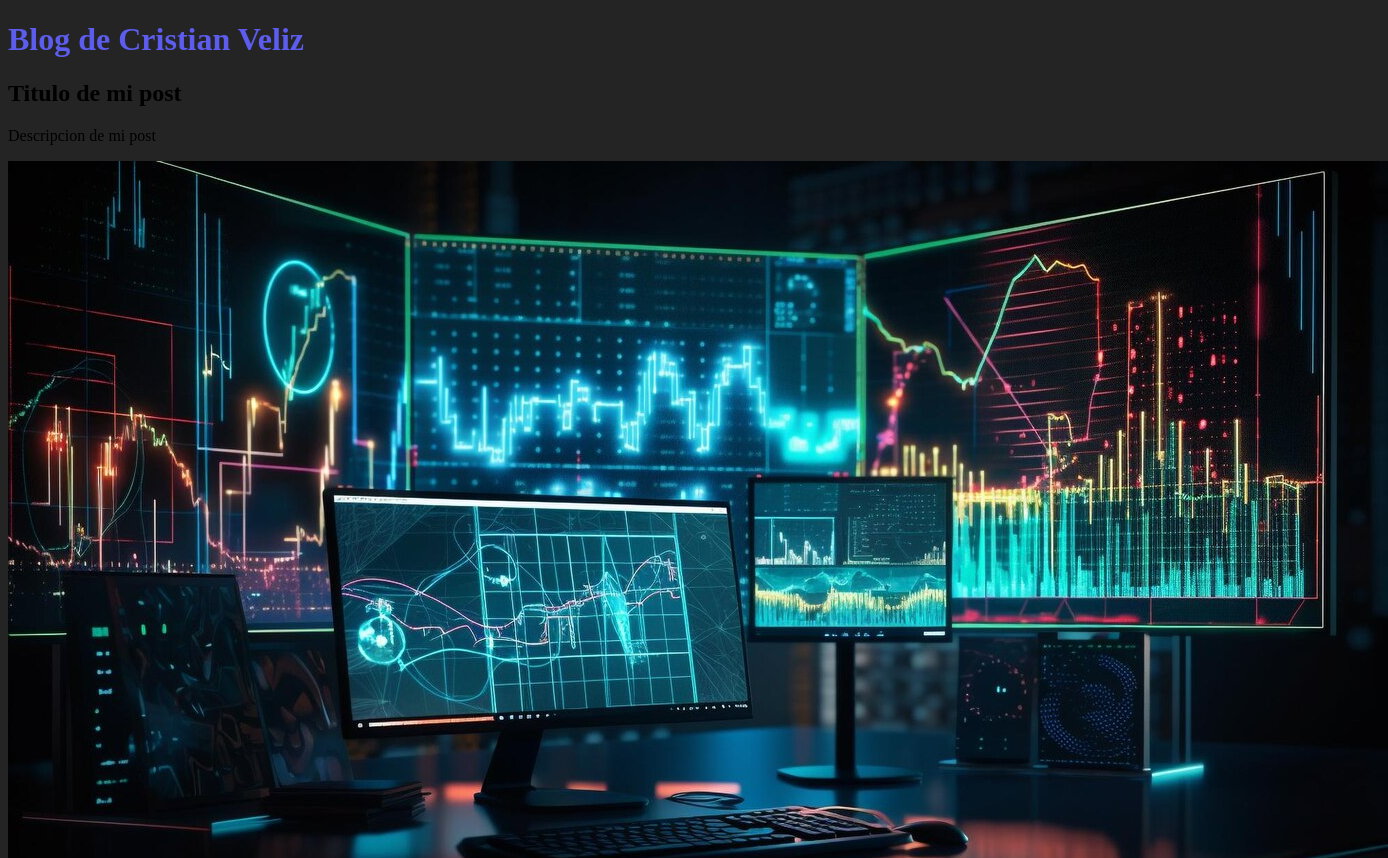
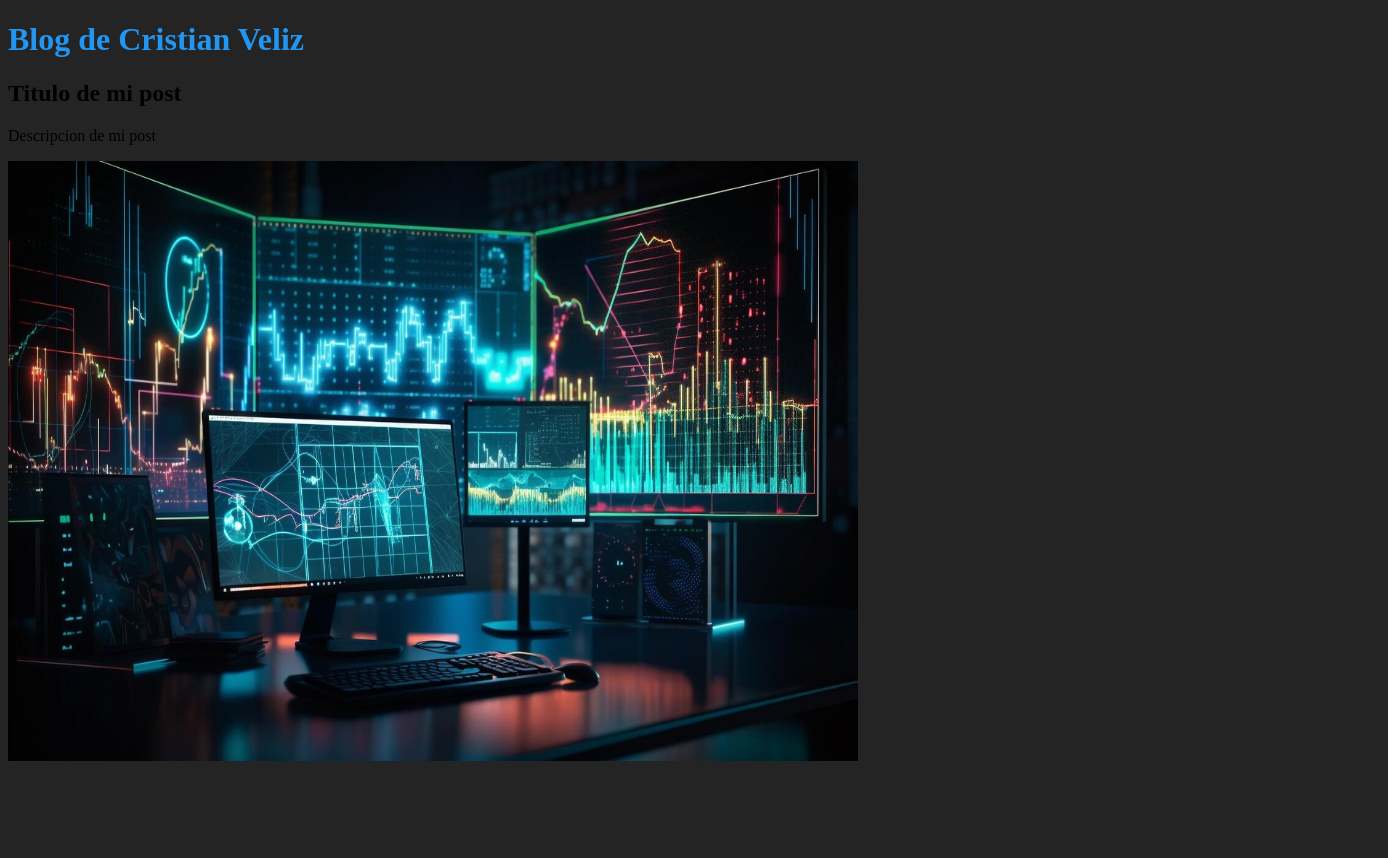
Before and after one commit to Cristian-Veliz/HTML, a plain HTML site: page blog.html in a window 1280 px wide. Shown: the top 858 px of the page, 1388 px wide, since content can reach past the window. After the commit the page ends 800 px from the top, so only its background shows below. Drawn offline with Linux system fonts and the light colour scheme.

Commit message:
styleBlog

```diff
--- a/blog.html
+++ b/blog.html
@@ -3,15 +3,16 @@
 <head>
     <title>Document</title>
     <style>
-        body {
+        body, img {
             background-color: #242424;
-;
+            height: 600px;
+            width: 850px;
         }
     </style>
 </head>
 <body>
     <header>
-        <h1 style="color:rgb(92, 92, 238);">Blog de Cristian Veliz</h1>
+        <h1 style="color:#2196f3;">Blog de Cristian Veliz</h1>
     </header>
     <section>
         <article>
```
